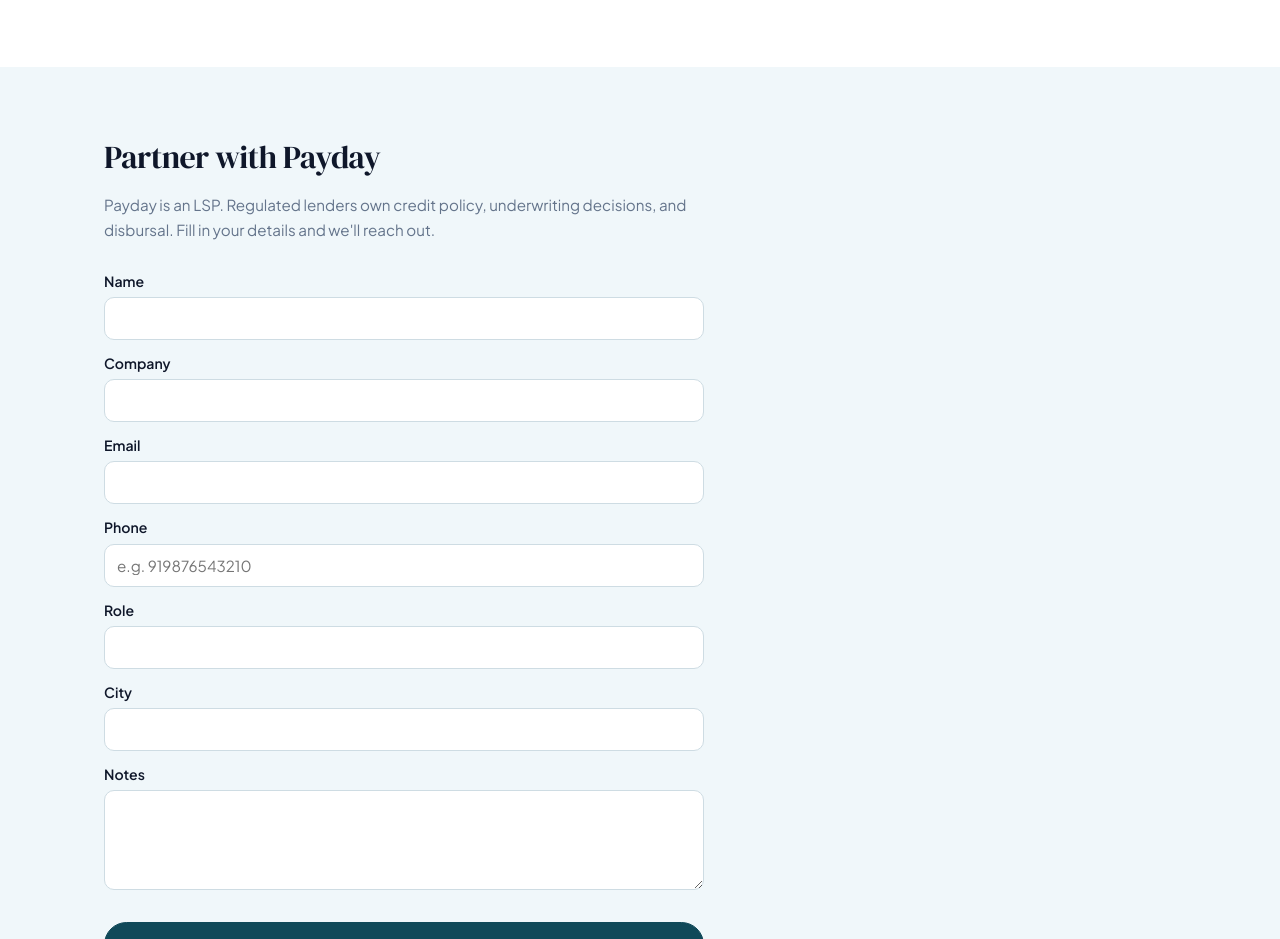
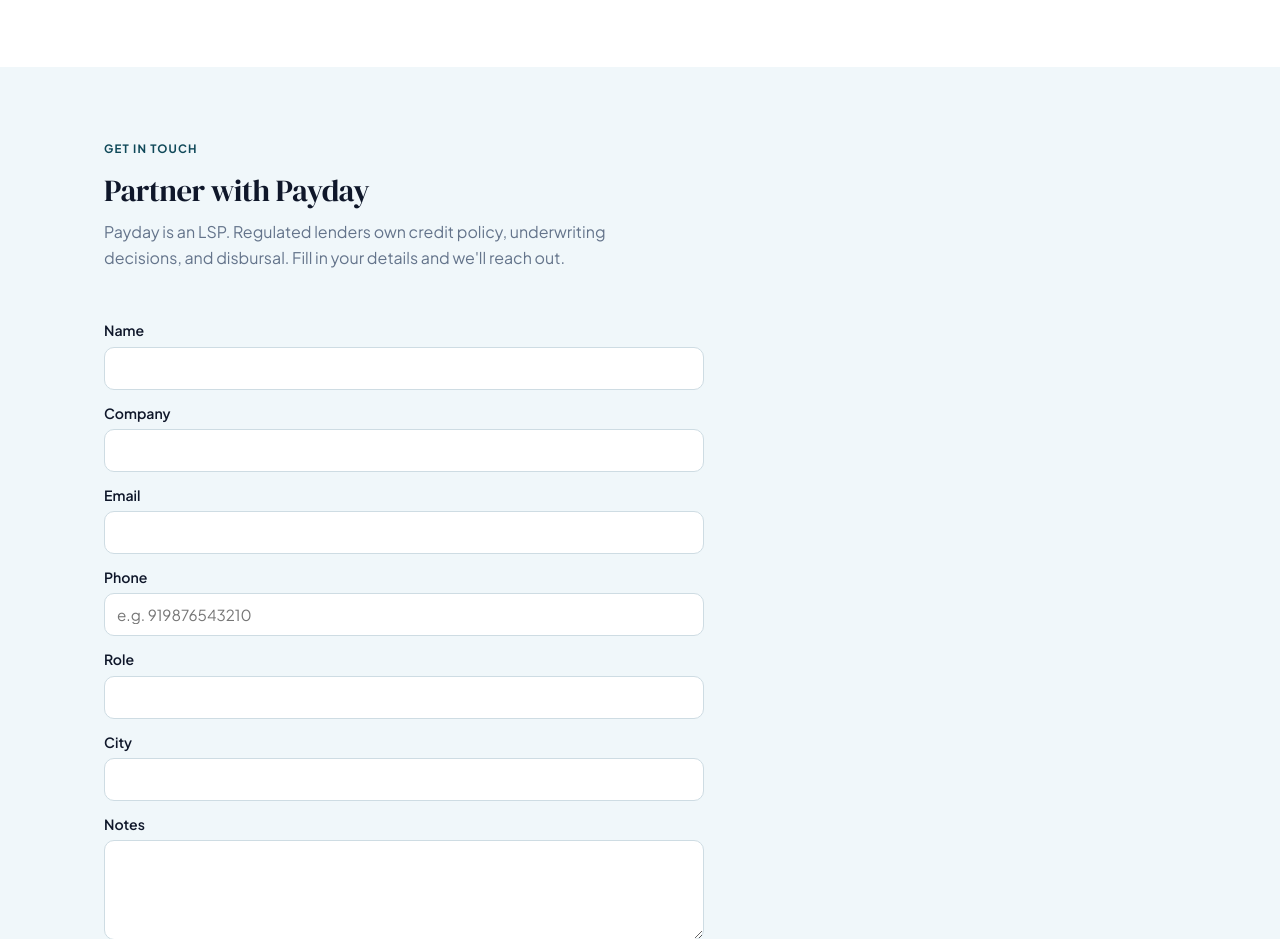
Before and after one commit to Payday-Tech/itspayday, a Next.js app: page /for-lenders in a window 1280 px wide. Shown: the part 800-1739 px from the top of the page. Built offline with nearby package versions, Linux system fonts and the light colour scheme; no server answers.

Commit message:
For Lenders: consistent layout, overline, section-title

```diff
--- a/app/for-lenders/page.tsx
+++ b/app/for-lenders/page.tsx
@@ -4,30 +4,22 @@
 import ReCaptcha from '@/components/ReCaptcha';
 import { submitLenderPartnershipForm } from '@/lib/api';
 
-// Sanitize input to prevent XSS
 const sanitizeInput = (input: string, maxLength: number = 500): string => {
-  return input
-    .replace(/[<>]/g, '')
-    .trim()
-    .slice(0, maxLength);
+  return input.replace(/[<>]/g, '').trim().slice(0, maxLength);
 };
 
-// Sanitize phone - only digits
 const sanitizePhone = (input: string): string => {
   return input.replace(/\D/g, '').slice(0, 15);
 };
 
-// Validate email format
 const isValidEmail = (email: string): boolean => {
   return /^[^\s@]+@[^\s@]+\.[^\s@]+$/.test(email) && email.length <= 254;
 };
 
-// Validate name - letters, spaces, hyphens, apostrophes
 const isValidName = (name: string): boolean => {
   return /^[a-zA-Z\s\-']+$/.test(name) && name.length >= 1 && name.length <= 100;
 };
 
-// Validate phone - 10-15 digits
 const isValidPhone = (phone: string): boolean => {
   return /^\d{10,15}$/.test(phone);
 };
@@ -70,7 +62,6 @@
   const handleSubmit = async (e: FormEvent) => {
     e.preventDefault();
 
-    // Validate inputs
     const newErrors: FormErrors = {};
 
     if (!isValidName(formData.name)) {
@@ -133,7 +124,10 @@
       <section className="hero">
         <span className="overline">For lenders</span>
         <h1>Underwrite worker credit with structured, consent-led signals.</h1>
-        <p>Payday supports lender partners with verified work behaviour data, servicing workflows, and multilingual borrower support across Tier-1 Indian cities.</p>
+        <p className="hero-sub">
+          Payday supports lender partners with verified work behaviour data, servicing workflows,
+          and multilingual borrower support across Tier-1 Indian cities.
+        </p>
       </section>
 
       <section>
@@ -158,12 +152,14 @@
 
       <section className="section-alt" style={{ paddingTop: 72, paddingBottom: 72 }}>
         <div style={{ maxWidth: 600 }}>
-          <h2>Partner with Payday</h2>
-          <p className="small" style={{ marginBottom: 28, color: 'var(--color-ink-500)' }}>
-            Payday is an LSP. Regulated lenders own credit policy, underwriting decisions, and disbursal. Fill in your details and we&apos;ll reach out.
+          <span className="overline">Get in touch</span>
+          <h2 className="section-title">Partner with Payday</h2>
+          <p className="section-sub">
+            Payday is an LSP. Regulated lenders own credit policy, underwriting decisions, and disbursal.
+            Fill in your details and we&apos;ll reach out.
           </p>
           {submitted ? (
-            <div className="card" style={{ textAlign: 'center', padding: '40px' }}>
+            <div className="card" style={{ padding: '40px', textAlign: 'center' }}>
               <p style={{ color: 'var(--color-brand-700)', fontWeight: 600, fontSize: '1.1rem' }}>
                 Thank you for your interest! We&apos;ll be in touch soon.
               </p>
```
